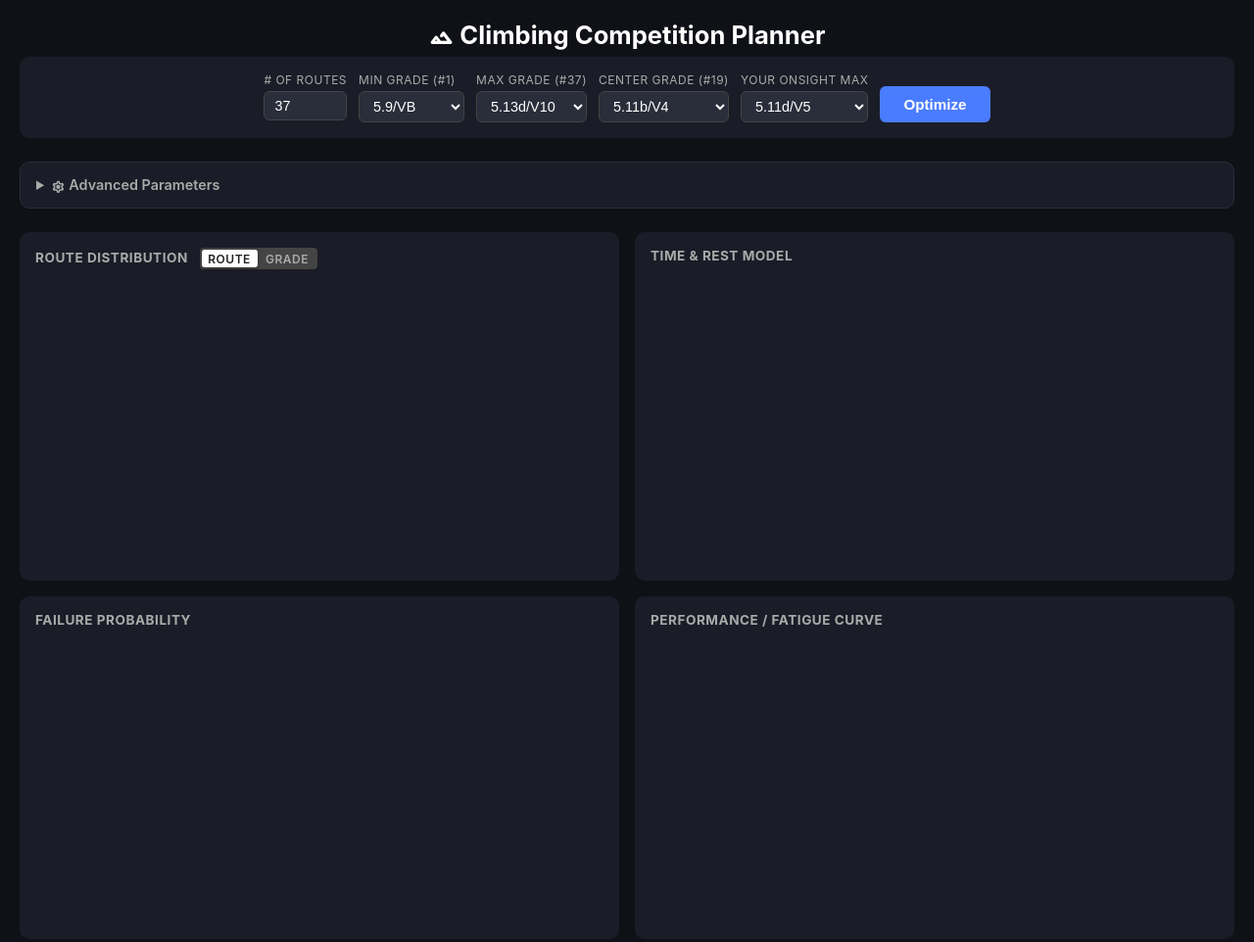
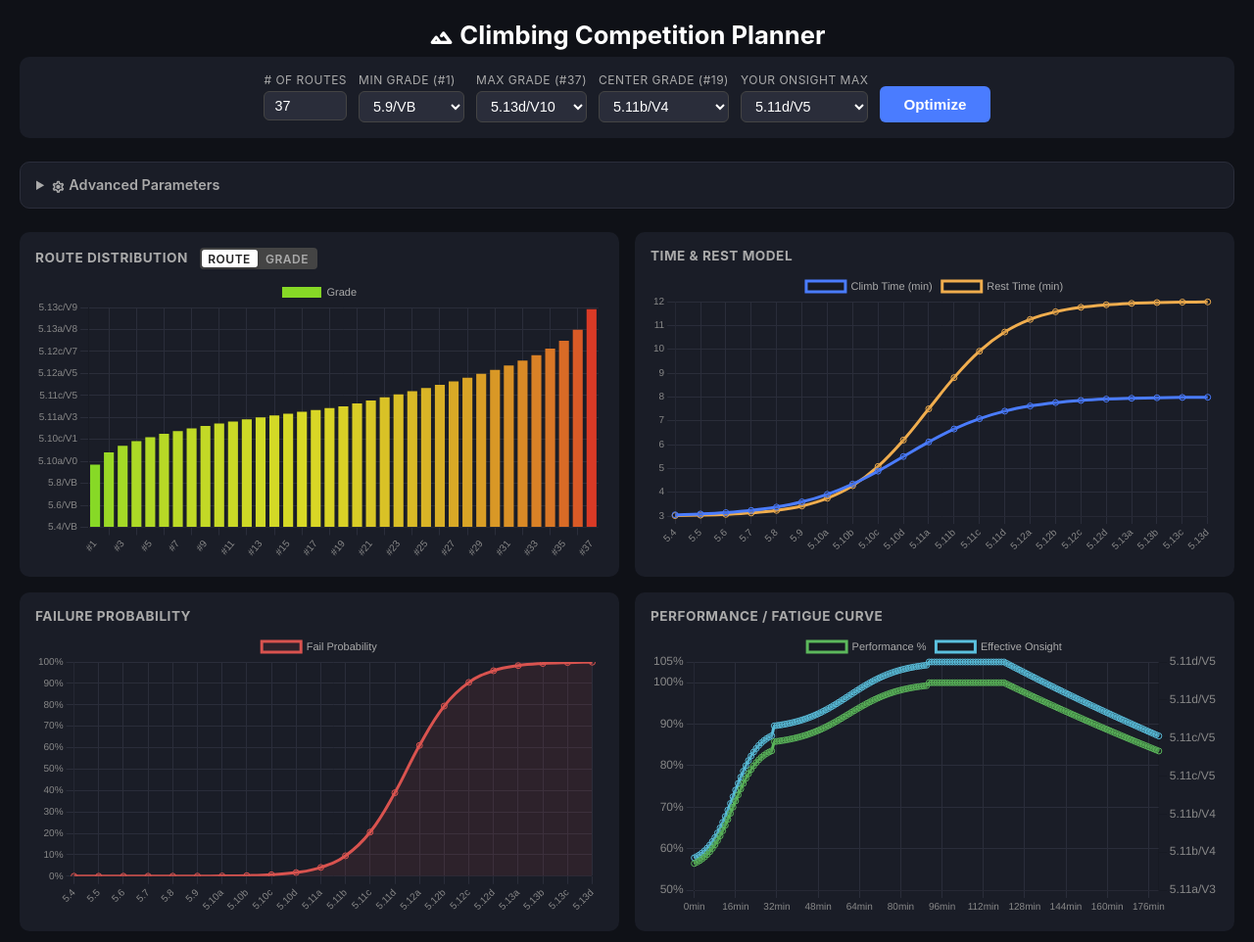
Before and after one commit to alecgdouglas/climbing-comp-planner, a website: page index.html in a window 1280 px wide. Shown: the top 962 px of the page at 98% size. Drawn offline with nearby package versions, Linux system fonts and the light colour scheme.

Commit message:
Fix: use var flag to guard applyAdvanced before ADV_FIELDS init

```diff
--- a/index.html
+++ b/index.html
@@ -211,8 +211,9 @@ function makeChart(id, type, data, opts = {}) {
 }
 
 // --- Run ---
+var advReady = false;
 function runOptimizer() {
-  if (typeof ADV_FIELDS !== 'undefined') applyAdvanced();
+  if (advReady) applyAdvanced();
   const minG = document.getElementById('minGrade').value;
   const maxG = document.getElementById('maxGrade').value;
   const cenG = document.getElementById('centerGrade').value;
@@ -373,6 +374,7 @@ const ADV_FIELDS = {
   retryBenefitThreshold: { el: 'p_retryBenefitThreshold', parse: Number },
   retryFailReduction: { el: 'p_retryFailReduction', parse: Number },
 };
+advReady = true;
 
 function applyAdvanced() {
   const overrides = {};
```
